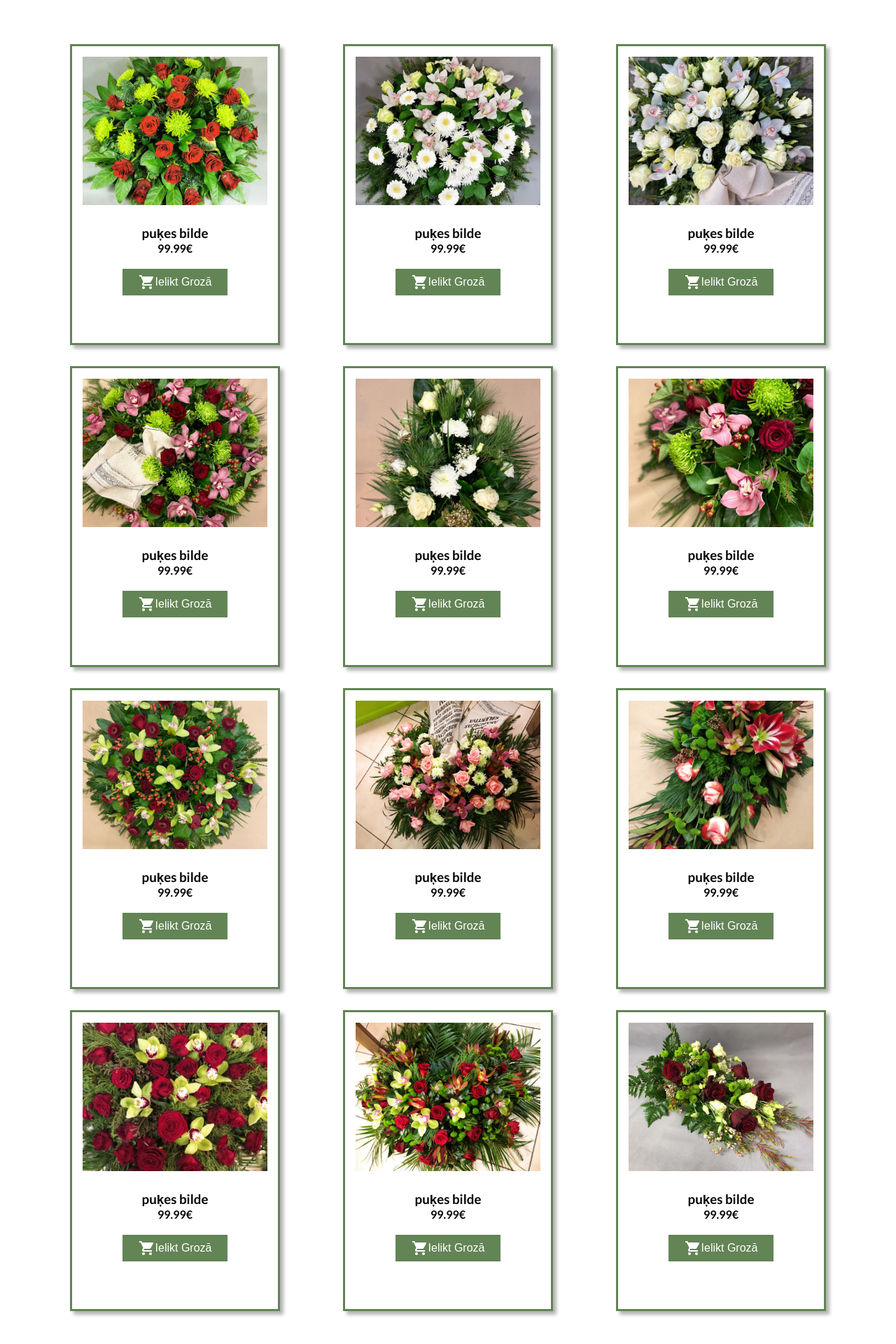
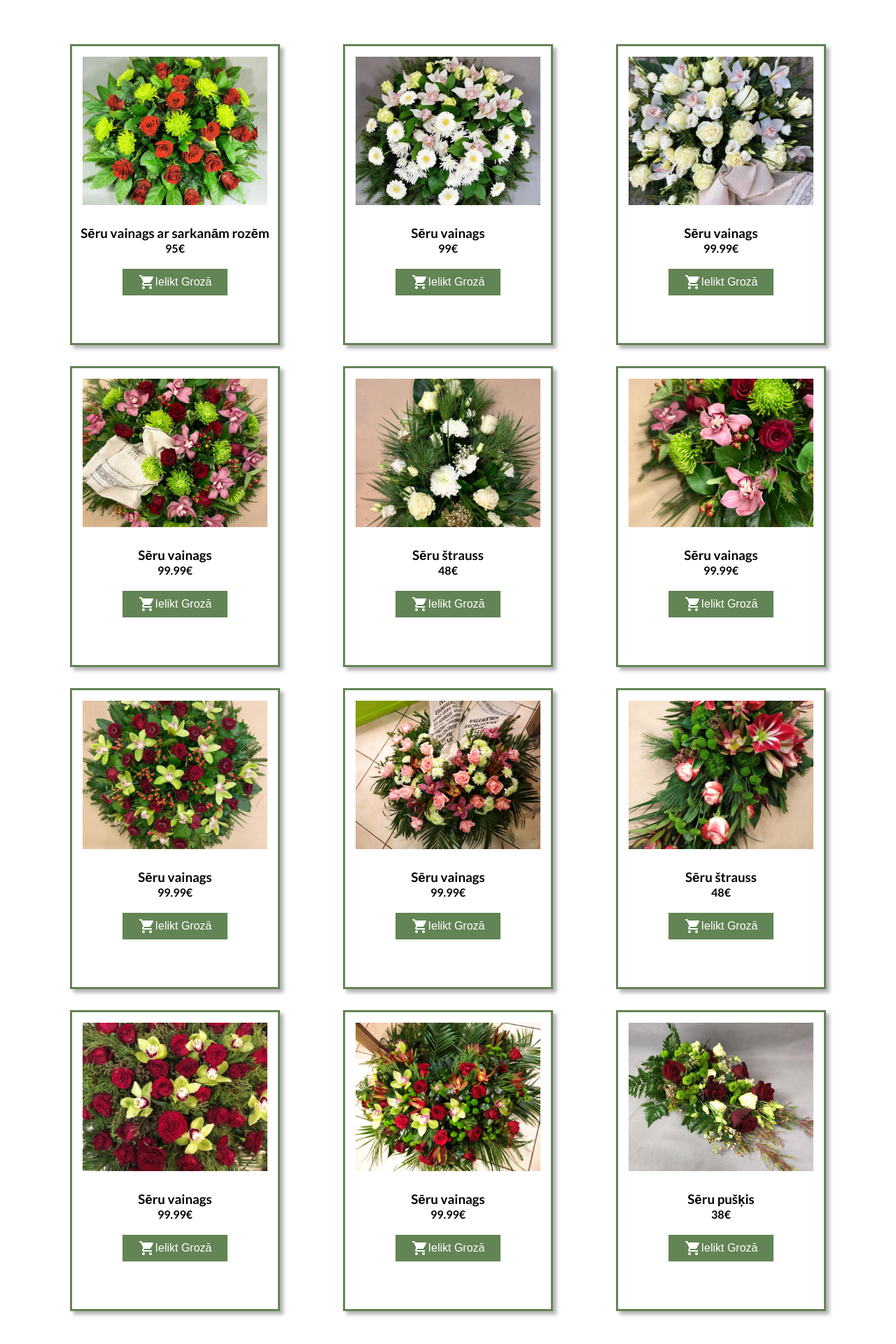
Before and after one commit to RobzLegz/Online-Flower-Shop, a React (Create React App) app: page / in a window 1280 px wide. Shown: the part 290-2210 px from the top of the page at 70% size. Built offline with nearby package versions, Linux system fonts and the light colour scheme.

Commit message:
styling changes

```diff
--- a/src/Checkout.css
+++ b/src/Checkout.css
@@ -8,6 +8,6 @@
   width: 30vw;
   height: 60vh;
   overflow-y: scroll;
-  margin-top: 20vh;
+  margin-top: 20px;
   background-color: #f7f7f7;
 }
--- a/src/Checkout.js
+++ b/src/Checkout.js
@@ -2,6 +2,7 @@ import React from 'react';
 import "./Checkout.css";
 import CheckoutProduct from './CheckoutProduct';
 import { useStateValue } from './StateProvider';
+import TotalCost from './TotalCost';
 
 const Checkout = () => {
 
@@ -9,6 +10,9 @@ const Checkout = () => {
 
     return (
         <div className="checkout">
+            <div className="totalContainer">
+                <TotalCost />
+            </div>
             <div className="checkoutItems">
                 {basket.map(item => (
                     <CheckoutProduct
--- a/src/Home.js
+++ b/src/Home.js
@@ -30,47 +30,47 @@ const Home = () => {
                     <div className="productRow">
                         <Product
                             id="123456789"
-                            title="puķes bilde"
-                            price={99.99}
+                            title="Sēru vainags ar sarkanām rozēm"
+                            price={95}
                             image={ProductImageone}
-                            description="puķes apraksts"
+                            description="Mēs izmantojam tikai oriģinālus mūsu floristu veidotus ziedu kompozīciju attēlus. Bildei ir ilustratīva nozīme, jo ziedi ir sezonāli. Ja konkrētie ziedi nebūs pieejami, mēs tos aizvietosim ar citiem, saglabājot konkrēto stilu un krāsu gammu. Mūsu profesionālie floristi vienmēr rūpējas par to, lai kompozīcijas būtu gaumīgas, skaistas un klienti - apmierināti. Ja vēlaties precizēt, vai bildē redzamie ziedi ir dotajā brīdī pieejami, lūdzu, sazinieties ar mums, zvanot - +371 26621676 vai rakstot uz - karkade@karkade.lv."
                         />
                         <Product
                             id="3476745734675"
-                            title="puķes bilde"
-                            price={99.99}
+                            title="Sēru vainags"
+                            price={99}
                             image={ProductImagetwo}
-                            description="puķes apraksts"
+                            description="Mēs izmantojam tikai oriģinālus mūsu floristu veidotus ziedu kompozīciju attēlus. Bildei ir ilustratīva nozīme, jo ziedi ir sezonāli. Ja konkrētie ziedi nebūs pieejami, mēs tos aizvietosim ar citiem, saglabājot konkrēto stilu un krāsu gammu. Mūsu profesionālie floristi vienmēr rūpējas par to, lai kompozīcijas būtu gaumīgas, skaistas un klienti - apmierināti. Ja vēlaties precizēt, vai bildē redzamie ziedi ir dotajā brīdī pieejami, lūdzu, sazinieties ar mums, zvanot - +371 26621676 vai rakstot uz - karkade@karkade.lv."
                         />
                         <Product
                             id="4567345732"
-                            title="puķes bilde"
+                            title="Sēru vainags"
                             price={99.99}
                             image={ProductImagethree}
-                            description="puķes apraksts"
+                            description="Mēs izmantojam tikai oriģinālus mūsu floristu veidotus ziedu kompozīciju attēlus. Bildei ir ilustratīva nozīme, jo ziedi ir sezonāli. Ja konkrētie ziedi nebūs pieejami, mēs tos aizvietosim ar citiem, saglabājot konkrēto stilu un krāsu gammu. Mūsu profesionālie floristi vienmēr rūpējas par to, lai kompozīcijas būtu gaumīgas, skaistas un klienti - apmierināti. Ja vēlaties precizēt, vai bildē redzamie ziedi ir dotajā brīdī pieejami, lūdzu, sazinieties ar mums, zvanot - +371 26621676 vai rakstot uz - karkade@karkade.lv."
                         />
                     </div>
                     <div className="productRow">
                         <Product
                             id="045692709"
-                            title="puķes bilde"
+                            title="Sēru vainags"
                             price={99.99}
                             image={ProductImagefour}
-                            description="puķes apraksts"
+                            description="Mēs izmantojam tikai oriģinālus mūsu floristu veidotus ziedu kompozīciju attēlus. Bildei ir ilustratīva nozīme, jo ziedi ir sezonāli. Ja konkrētie ziedi nebūs pieejami, mēs tos aizvietosim ar citiem, saglabājot konkrēto stilu un krāsu gammu. Mūsu profesionālie floristi vienmēr rūpējas par to, lai kompozīcijas būtu gaumīgas, skaistas un klienti - apmierināti. Ja vēlaties precizēt, vai bildē redzamie ziedi ir dotajā brīdī pieejami, lūdzu, sazinieties ar mums, zvanot - +371 26621676 vai rakstot uz - karkade@karkade.lv."
                         />
                         <Product
                             id="45678949562789"
-                            title="puķes bilde"
-                            price={99.99}
+                            title="Sēru štrauss"
+                            price={48}
                             image={ProductImagefive}
-                            description="puķes apraksts"
+                            description="Mēs izmantojam tikai oriģinālus mūsu floristu veidotus ziedu kompozīciju attēlus. Bildei ir ilustratīva nozīme, jo ziedi ir sezonāli. Ja konkrētie ziedi nebūs pieejami, mēs tos aizvietosim ar citiem, saglabājot konkrēto stilu un krāsu gammu. Mūsu profesionālie floristi vienmēr rūpējas par to, lai kompozīcijas būtu gaumīgas, skaistas un klienti - apmierināti. Ja vēlaties precizēt, vai bildē redzamie ziedi ir dotajā brīdī pieejami, lūdzu, sazinieties ar mums, zvanot - +371 26621676 vai rakstot uz - karkade@karkade.lv."
                         />
                         <Product
                             id="3456786534789"
-                            title="puķes bilde"
+                            title="Sēru vainags"
                             price={99.99}
                             image={ProductImagesix}
-                            description="puķes apraksts"
+                            description="Mēs izmantojam tikai oriģinālus mūsu floristu veidotus ziedu kompozīciju attēlus. Bildei ir ilustratīva nozīme, jo ziedi ir sezonāli. Ja konkrētie ziedi nebūs pieejami, mēs tos aizvietosim ar citiem, saglabājot konkrēto stilu un krāsu gammu. Mūsu profesionālie floristi vienmēr rūpējas par to, lai kompozīcijas būtu gaumīgas, skaistas un klienti - apmierināti. Ja vēlaties precizēt, vai bildē redzamie ziedi ir dotajā brīdī pieejami, lūdzu, sazinieties ar mums, zvanot - +371 26621676 vai rakstot uz - karkade@karkade.lv."
                         />
                     </div>
                 </div>
@@ -78,47 +78,47 @@ const Home = () => {
                     <div className="productRow">
                         <Product
                             id="765435667"
-                            title="puķes bilde"
+                            title="Sēru vainags"
                             price={99.99}
                             image={ProductImageten}
-                            description="puķes apraksts"
+                            description="Mēs izmantojam tikai oriģinālus mūsu floristu veidotus ziedu kompozīciju attēlus. Bildei ir ilustratīva nozīme, jo ziedi ir sezonāli. Ja konkrētie ziedi nebūs pieejami, mēs tos aizvietosim ar citiem, saglabājot konkrēto stilu un krāsu gammu. Mūsu profesionālie floristi vienmēr rūpējas par to, lai kompozīcijas būtu gaumīgas, skaistas un klienti - apmierināti. Ja vēlaties precizēt, vai bildē redzamie ziedi ir dotajā brīdī pieejami, lūdzu, sazinieties ar mums, zvanot - +371 26621676 vai rakstot uz - karkade@karkade.lv."
                         />
                         <Product
                             id="4556735434"
-                            title="puķes bilde"
+                            title="Sēru vainags"
                             price={99.99}
                             image={ProductImageeleven}
-                            description="puķes apraksts"
+                            description="Mēs izmantojam tikai oriģinālus mūsu floristu veidotus ziedu kompozīciju attēlus. Bildei ir ilustratīva nozīme, jo ziedi ir sezonāli. Ja konkrētie ziedi nebūs pieejami, mēs tos aizvietosim ar citiem, saglabājot konkrēto stilu un krāsu gammu. Mūsu profesionālie floristi vienmēr rūpējas par to, lai kompozīcijas būtu gaumīgas, skaistas un klienti - apmierināti. Ja vēlaties precizēt, vai bildē redzamie ziedi ir dotajā brīdī pieejami, lūdzu, sazinieties ar mums, zvanot - +371 26621676 vai rakstot uz - karkade@karkade.lv."
                         />
                         <Product
                             id="537467846"
-                            title="puķes bilde"
-                            price={99.99}
+                            title="Sēru štrauss"
+                            price={48}
                             image={ProductImagetvelve}
-                            description="puķes apraksts"
+                            description="Mēs izmantojam tikai oriģinālus mūsu floristu veidotus ziedu kompozīciju attēlus. Bildei ir ilustratīva nozīme, jo ziedi ir sezonāli. Ja konkrētie ziedi nebūs pieejami, mēs tos aizvietosim ar citiem, saglabājot konkrēto stilu un krāsu gammu. Mūsu profesionālie floristi vienmēr rūpējas par to, lai kompozīcijas būtu gaumīgas, skaistas un klienti - apmierināti. Ja vēlaties precizēt, vai bildē redzamie ziedi ir dotajā brīdī pieejami, lūdzu, sazinieties ar mums, zvanot - +371 26621676 vai rakstot uz - karkade@karkade.lv."
                         />
                     </div>
                     <div className="productRow">
                         <Product
                             id="0304204"
-                            title="puķes bilde"
+                            title="Sēru vainags"
                             price={99.99}
                             image={ProductImagethirteen}
-                            description="puķes apraksts"
+                            description="Mēs izmantojam tikai oriģinālus mūsu floristu veidotus ziedu kompozīciju attēlus. Bildei ir ilustratīva nozīme, jo ziedi ir sezonāli. Ja konkrētie ziedi nebūs pieejami, mēs tos aizvietosim ar citiem, saglabājot konkrēto stilu un krāsu gammu. Mūsu profesionālie floristi vienmēr rūpējas par to, lai kompozīcijas būtu gaumīgas, skaistas un klienti - apmierināti. Ja vēlaties precizēt, vai bildē redzamie ziedi ir dotajā brīdī pieejami, lūdzu, sazinieties ar mums, zvanot - +371 26621676 vai rakstot uz - karkade@karkade.lv."
                         />
                         <Product
                             id="084238745320"
-                            title="puķes bilde"
+                            title="Sēru vainags"
                             price={99.99}
                             image={ProductImagefourteen}
-                            description="puķes apraksts"
+                            description="Mēs izmantojam tikai oriģinālus mūsu floristu veidotus ziedu kompozīciju attēlus. Bildei ir ilustratīva nozīme, jo ziedi ir sezonāli. Ja konkrētie ziedi nebūs pieejami, mēs tos aizvietosim ar citiem, saglabājot konkrēto stilu un krāsu gammu. Mūsu profesionālie floristi vienmēr rūpējas par to, lai kompozīcijas būtu gaumīgas, skaistas un klienti - apmierināti. Ja vēlaties precizēt, vai bildē redzamie ziedi ir dotajā brīdī pieejami, lūdzu, sazinieties ar mums, zvanot - +371 26621676 vai rakstot uz - karkade@karkade.lv."
                         />
                         <Product
                             id="34563463254329"
-                            title="puķes bilde"
-                            price={99.99}
+                            title="Sēru pušķis"
+                            price={38}
                             image={ProductImagesixteen}
-                            description="puķes apraksts"
+                            description="Mēs izmantojam tikai oriģinālus mūsu floristu veidotus ziedu kompozīciju attēlus. Bildei ir ilustratīva nozīme, jo ziedi ir sezonāli. Ja konkrētie ziedi nebūs pieejami, mēs tos aizvietosim ar citiem, saglabājot konkrēto stilu un krāsu gammu. Mūsu profesionālie floristi vienmēr rūpējas par to, lai kompozīcijas būtu gaumīgas, skaistas un klienti - apmierināti. Ja vēlaties precizēt, vai bildē redzamie ziedi ir dotajā brīdī pieejami, lūdzu, sazinieties ar mums, zvanot - +371 26621676 vai rakstot uz - karkade@karkade.lv."
                         />
                     </div>
                 </div>
--- a/src/TotalCost.css
+++ b/src/TotalCost.css
@@ -0,0 +1,3 @@
+.totalContainer {
+  margin-top: 20vh;
+}
```
Also changed, not shown: src/TotalCost.js (+20 -3 lines).
